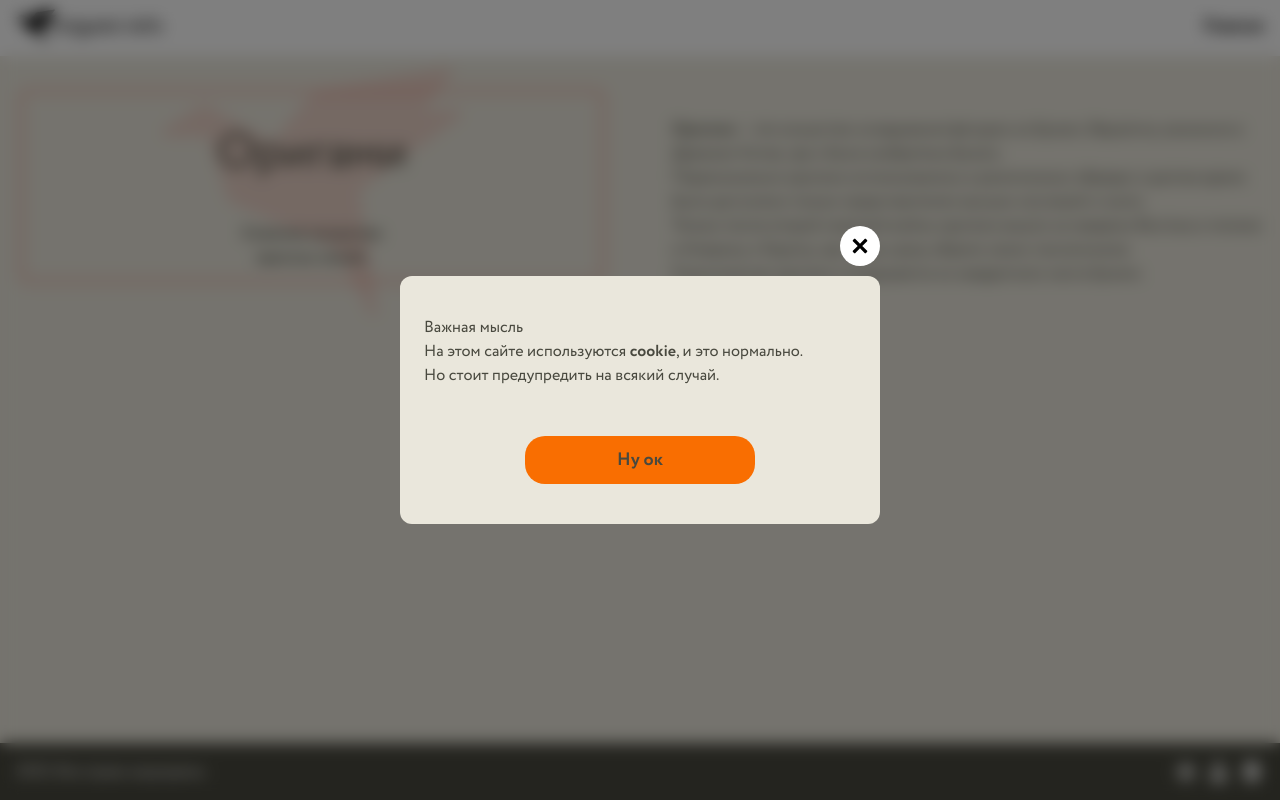
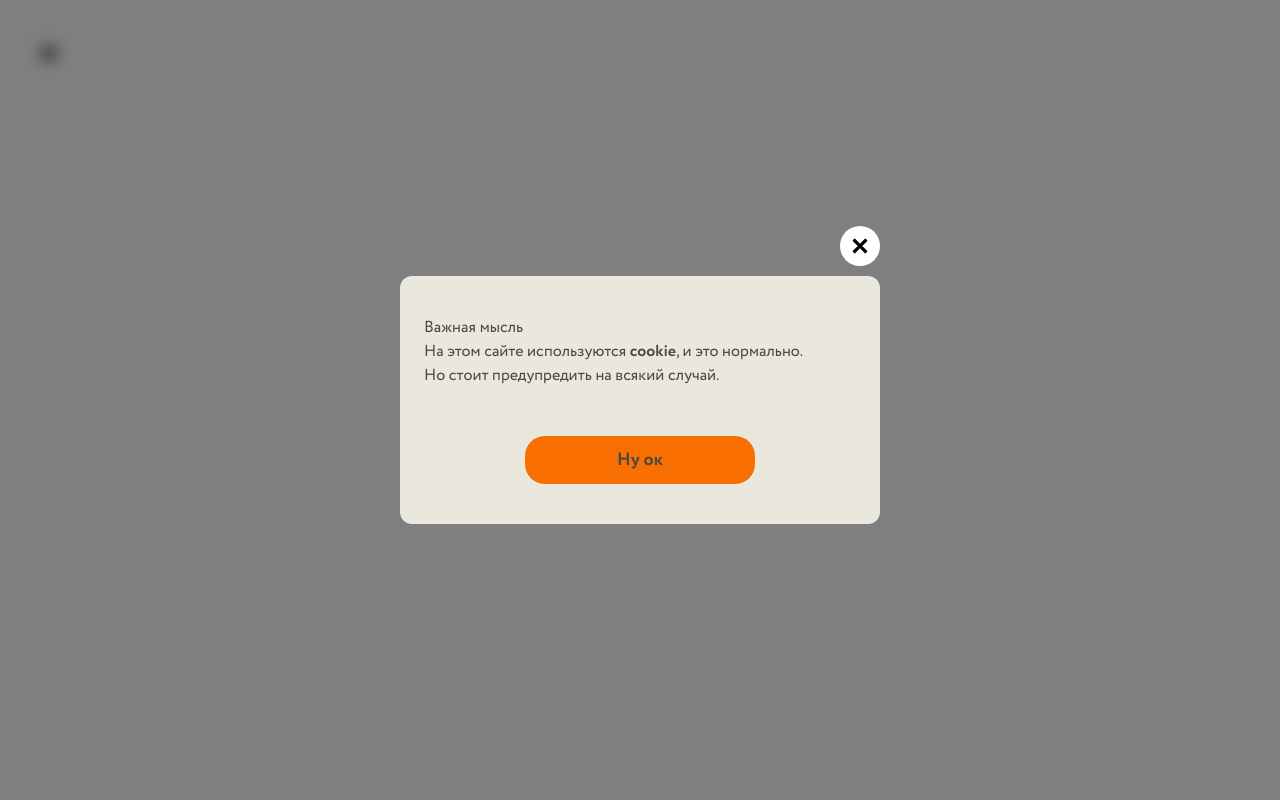
Before and after one commit to glebov-evgeny/art-lk, a Nuxt app: page / in a window 1280 px wide. Built offline with nearby package versions, Linux system fonts and the light colour scheme; no server answers.

Commit message:
feat(components): clear

```diff
--- a/assets/styles/partials/_global.scss
+++ b/assets/styles/partials/_global.scss
@@ -91,19 +91,38 @@ a {
   display: flex;
   flex-direction: column;
   height: 100%;
-  //background: var(--color-white);
+  // background: var(--color-white);
+  // padding: var(--a-padding-x8);
+  &-wrapper {
+    width: 100%;
+    height: 100%;
+    background: var(--color-white);
+    padding: var(--a-padding-x4);
+    // border-radius: var(--border-radius-x7);
+    overflow: hidden;
+    // border: 1px solid #eee;
+    @include _768 {
+      padding: var(--a-padding-x6);
+    }
+    @include _1440 {
+      padding: var(--a-padding-x8);
+    }
+  }
 }
 
 .s-main {
   flex: 1 auto;
   width: 100%;
-  //background: var(--color-main);
+  height: 100%;
+  border: 1px solid #eee;
+  border-radius: var(--border-radius-x7);
   overflow-x: hidden;
-  margin-top: 56px; /* высота хэдера*/
-  @include _1440 {
-    margin: 0;
-    padding-top: 62px; /* высота хэдера*/
-  }
+  padding: var(--a-padding-x4);
+  // margin-top: 56px; /* высота хэдера*/
+  // @include _1440 {
+  //   // margin: 0;
+  //   // padding-top: 62px; /* высота хэдера*/
+  // }
   &-login {
     display: grid;
     grid-template-columns: 1fr;
--- a/assets/styles/variables/_rounding.scss
+++ b/assets/styles/variables/_rounding.scss
@@ -5,5 +5,7 @@
   --border-radius-x3: 12px;
   --border-radius-x4: 14px;
   --border-radius-x5: 16px;
+  --border-radius-x6: 20px;
+  --border-radius-x7: 24px;
   --border-radius-x8: 32px;
 }
--- /dev/null
+++ b/components/sections/s-nav/s-nav.scss
@@ -0,0 +1,3 @@
+.s-nav {
+  background: #fff;
+}
--- /dev/null
+++ b/components/sections/s-nav/s-nav.vue
@@ -0,0 +1,11 @@
+<template>
+  <section class="s-nav">
+    <div class="">
+      <i class="mdi mdi-email"></i>
+    </div>
+  </section>
+</template>
+
+<style lang="scss">
+@import './s-nav.scss';
+</style>
--- a/layouts/default.vue
+++ b/layouts/default.vue
@@ -1,9 +1,9 @@
 <template>
   <div :class="['s-layout', { 'dark-themes': isLightThemes }]">
     <s-loader />
-    <s-header @handler-change-themes="changeColorThemes" />
+    <!-- <s-header @handler-change-themes="changeColorThemes" /> -->
     <NuxtPage />
-    <s-footer @handler-change-themes="changeColorThemes" />
+    <!-- <s-footer @handler-change-themes="changeColorThemes" /> -->
   </div>
 </template>
 
--- a/nuxt.config.ts
+++ b/nuxt.config.ts
@@ -66,7 +66,10 @@ export default defineNuxtConfig({
     },
     pageTransition: { name: 'page', mode: 'out-in' },
   },
-  css: ['@/assets/styles/main.scss'],
+  css: [
+    '@/assets/styles/main.scss',
+    '@mdi/font/css/materialdesignicons.min.css',
+  ],
   components: {
     global: true,
     dirs: [
--- a/package.json
+++ b/package.json
@@ -49,6 +49,7 @@
   },
   "dependencies": {
     "@headlessui/vue": "^1.7.16",
+    "@mdi/font": "^7.4.47",
     "@nuxt/image": "^1.10.0",
     "@nuxtjs/i18n": "^9.5.3",
     "@pinia/nuxt": "^0.4.11",
--- a/pages/index.vue
+++ b/pages/index.vue
@@ -1,13 +1,16 @@
 <template>
+  <div class="s-layout-wrapper">
     <main class="s-main">
-    <s-about />
-    <s-moc />
+      <s-nav />
+      <!-- <s-about /> -->
+      <!-- <s-moc /> -->
       <s-popup-cookie
         v-if="popupCookieIsShow"
         @close-popup="closePopupCookie"
         @close-popup-with-agreement="setArgeementOnCookie"
       />
     </main>
+  </div>
 </template>
 <script setup>
 definePageMeta({
```
Also changed, not shown: 2 other files (tests, documents, lock files or other folders). Lines whose indentation alone changed are shown as unchanged.
